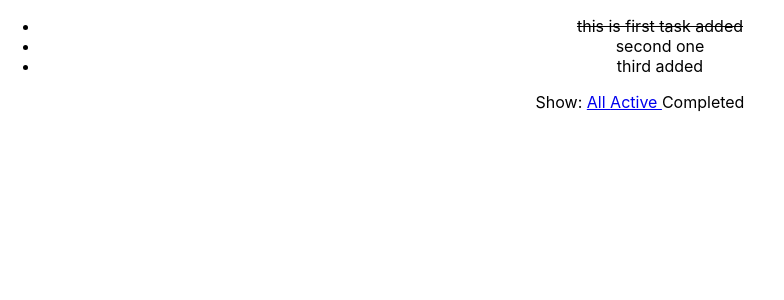
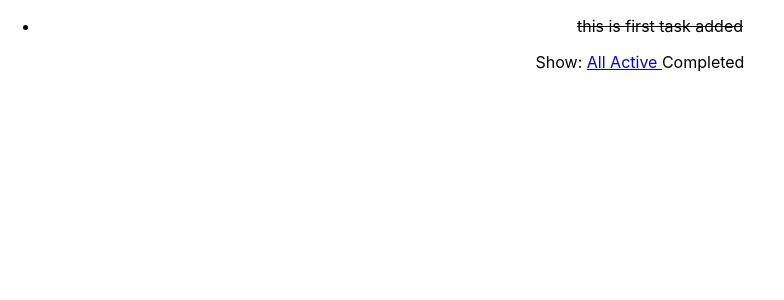
Before and after one commit to satyamyadav/react-redux-todo, a React app: page / in a window 1280 px wide. Shown: the top 300 px of the page, without its empty margins (0-784 px from the left). Built offline with nearby package versions, Linux system fonts and the light colour scheme.

Commit message:
feat: adds container component visible todolist

```diff
--- a/src/App.js
+++ b/src/App.js
@@ -1,33 +1,15 @@
 import React, { Component } from 'react';
 import './App.css';
 import './components/TodoList';
-import TodoList from './components/TodoList';
+import VisibleTodoList from './containers/VisibleTodoList';
 import Footer from './components/Footer';
 
-// static todo list
-const staticTodos = [
-  {
-    id: 0,
-    "text": "this is first task added",
-    "completed": true
-  },
-  {
-    id: 1,
-    "text": "second one",
-    "completed": false
-  },
-  {
-    id: 2,
-    "text": "third added",
-    "completed": false
-  }
-]
 
 class App extends Component {
   render() {
     return (
       <div className="App">
-        <TodoList todos={staticTodos} onTodoClick={() => { console.log('todo clicked') }} />
+        <VisibleTodoList />
         <Footer />
       </div>
     );
--- a/src/components/TodoList.js
+++ b/src/components/TodoList.js
@@ -20,7 +20,7 @@ const TodoList = ({ todos, onTodoClick }) => (
 TodoList.propTypes = {
   onTodoClick: PropTypes.func.isRequired,
   todos: PropTypes.arrayOf(PropTypes.shape({
-    id: PropTypes.number.isRequired,
+    // id: PropTypes.number.isRequired,
     completed: PropTypes.bool.isRequired,
     text: PropTypes.string.isRequired,
   })).isRequired,
--- /dev/null
+++ b/src/containers/VisibleTodoList.js
@@ -0,0 +1,37 @@
+import { connect } from 'react-redux';
+import { toggleTodo } from '../store/actions';
+import TodoList from '../components/TodoList';
+
+const getVisibleTodos = (todos, filter) => {
+  switch (filter) {
+    case 'SHOW_ALL':
+      return todos
+    case 'SHOW_COMPLETED':
+      return todos.filter(t => t.completed)
+    case 'SHOW_ACTIVE':
+      return todos.filter(t => !t.completed)
+    default:
+      return todos
+  }
+}
+
+const mapStateToProps = state => {
+  return {
+    todos: getVisibleTodos(state.todos, state.visibilityFilter)
+  }
+}
+
+const mapDispatchToProps = dispatch => {
+  return {
+    onTodoClick: id => {
+      dispatch(toggleTodo(id))
+    }
+  }
+}
+
+const VisibleTodoList = connect(
+  mapStateToProps,
+  mapDispatchToProps,
+)(TodoList)
+
+export default VisibleTodoList;
```
